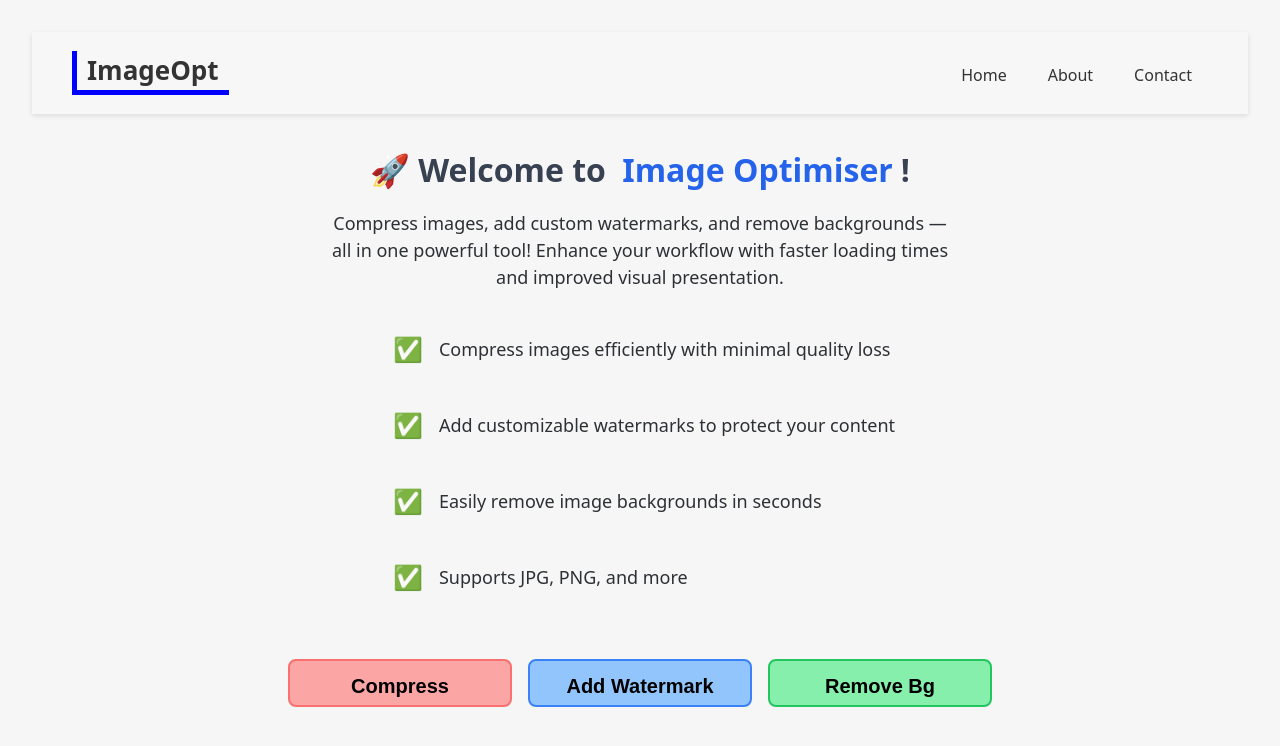
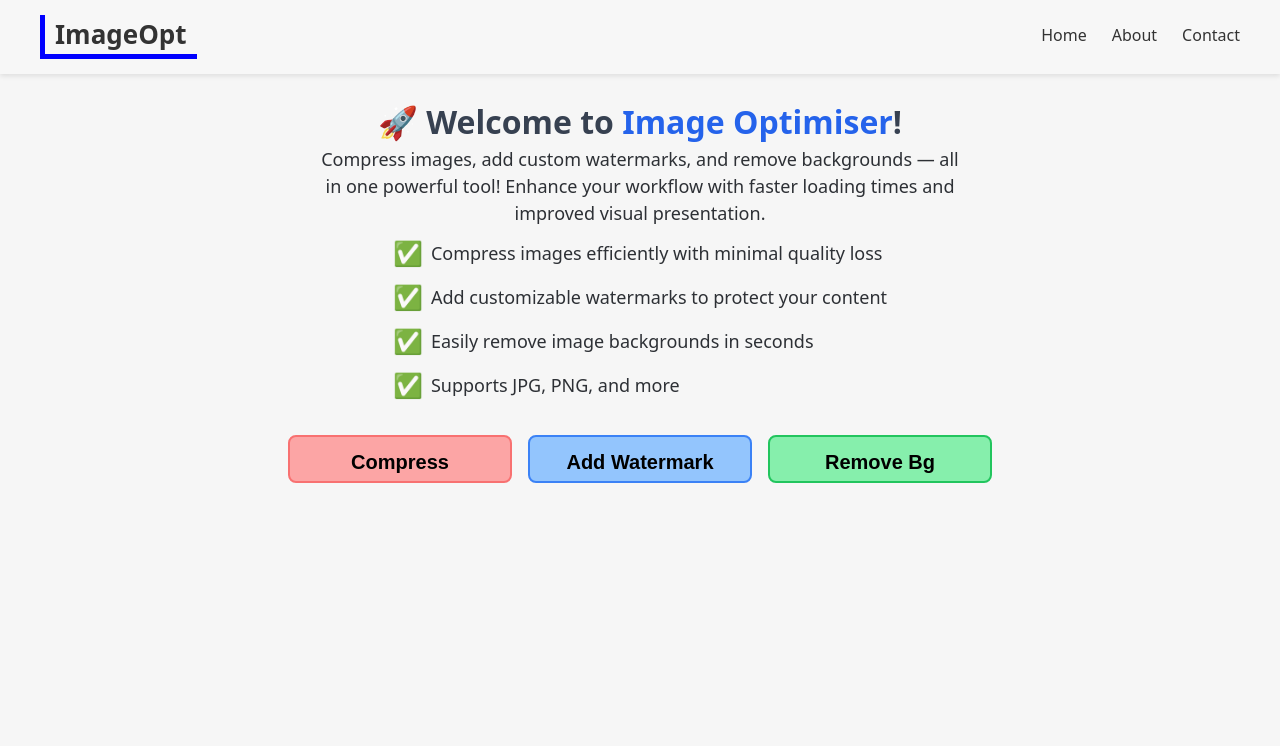
Before and after one commit to SatenderK04/Image-Optimizer, a React (Vite) app in the folder Client/: page / in a window 1280 px wide. Shown: the top 746 px of the page. Built offline with nearby package versions, Linux system fonts and the light colour scheme.

Commit message:
Update App.css

```diff
--- a/Client/src/App.css
+++ b/Client/src/App.css
@@ -1,6 +1,6 @@
 @import "tailwindcss";
 * {
-  padding: 0.5rem;
+  padding: 0;
   margin: 0;
   box-sizing: border-box;
 }
```
